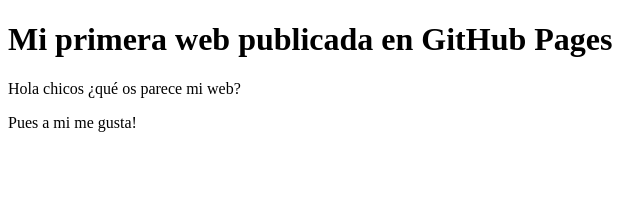
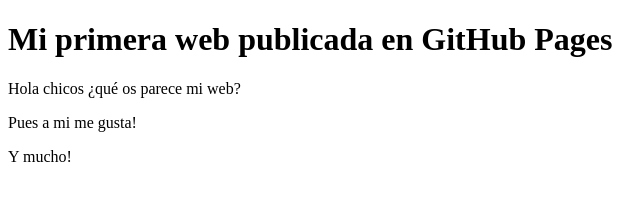
Before and after one commit to DiogoReis10/DiogoReis10.github.io, a plain HTML site: page index.html in a window 1280 px wide. Shown: the full height of the page, 0-640 px from the left. Drawn offline with Linux system fonts and the light colour scheme.

Commit message:
MOD: index.html V.0.3

```diff
--- a/index.html
+++ b/index.html
@@ -10,5 +10,6 @@
     <h1>Mi primera web publicada en GitHub Pages</h1>
     <p>Hola chicos ¿qué os parece mi web?</p>
     <p>Pues a mi me gusta!</p>
+    <p>Y mucho!</p>
 </body>
 </html>
```
